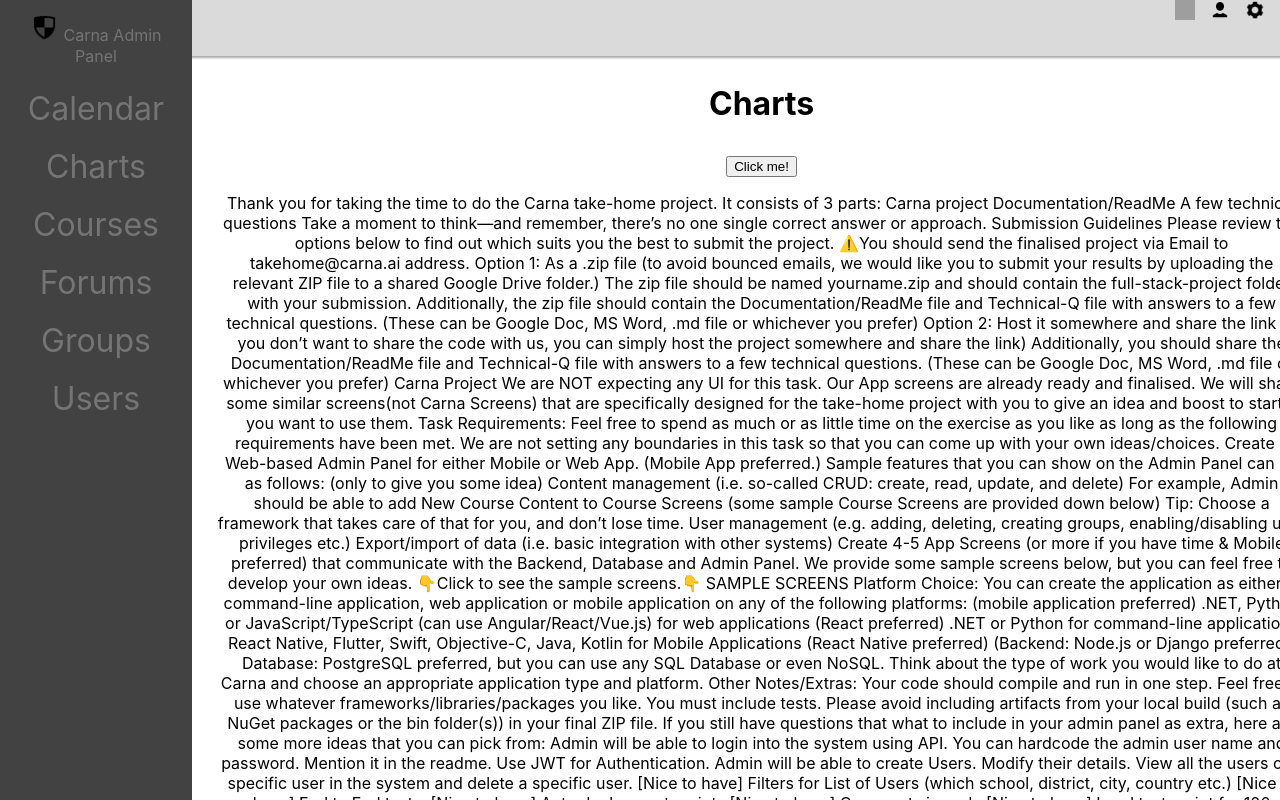
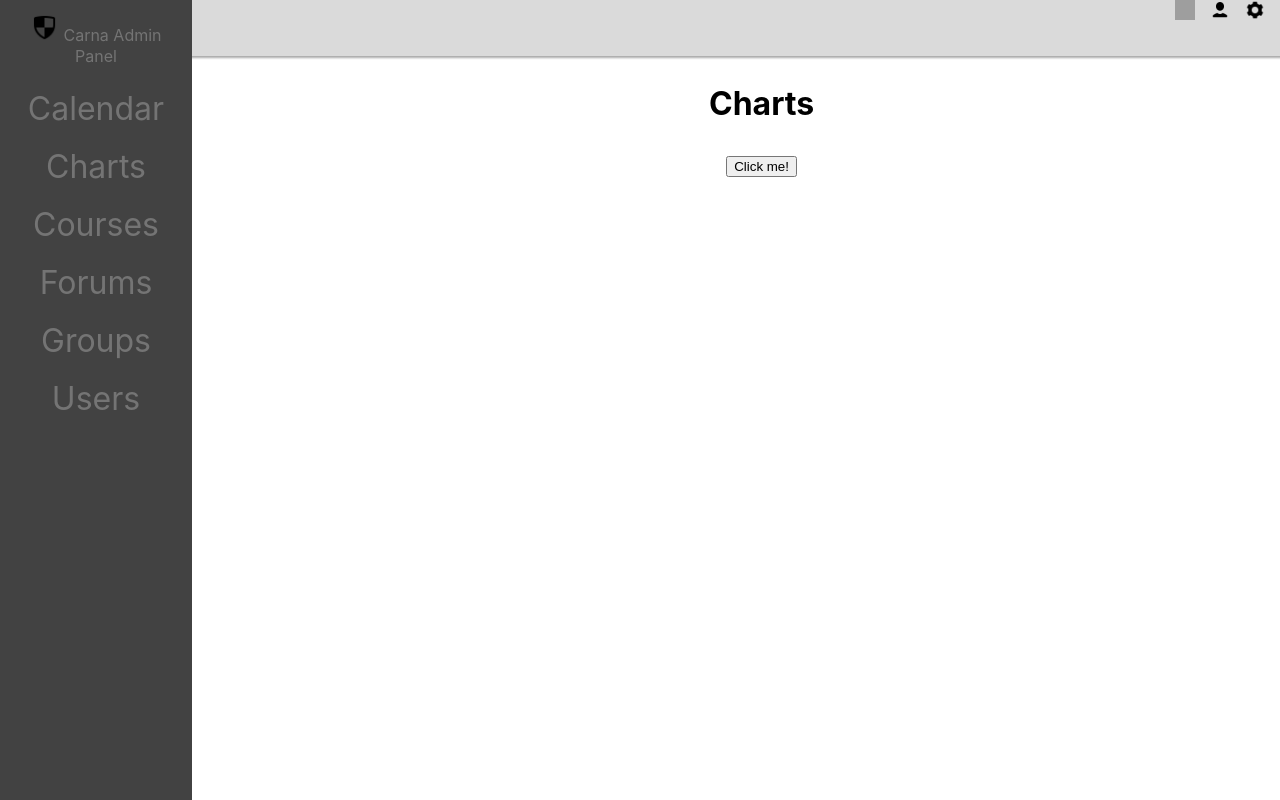
Before and after one commit to jihoshin28/Carna_Takehome_Frontend, a React (Create React App) app: page /#/charts in a window 1280 px wide. Shown: the top 800 px of the page. Built offline with nearby package versions, Linux system fonts and the light colour scheme; grey boxes are pictures that could not be loaded; the HTML template or start-up script is replaced by a standard one.

Commit message:
cimported google charts graphs

```diff
--- a/package.json
+++ b/package.json
@@ -11,6 +11,7 @@
     "history": "^5.0.0",
     "react": "^17.0.2",
     "react-dom": "^17.0.2",
+    "react-google-charts": "^3.0.15",
     "react-redux": "^7.2.4",
     "react-router-dom": "^5.2.0",
     "react-scripts": "4.0.3",
--- /dev/null
+++ b/src/graphs/BarGraph.js
@@ -0,0 +1,36 @@
+import React from 'react'
+import Chart from 'react-google-charts'
+
+class BarGraph extends React.Component{
+    render(){
+        return(
+            <div>
+                <Chart
+                    width={'500px'}
+                    height={'300px'}
+                    chartType="Bar"
+                    loader={<div>Loading Chart</div>}
+                    data={[
+                        ['Year', 'Sales', 'Expenses', 'Profit'],
+                        ['2014', 1000, 400, 200],
+                        ['2015', 1170, 460, 250],
+                        ['2016', 660, 1120, 300],
+                        ['2017', 1030, 540, 350],
+                    ]}
+                    options={{
+                        // Material design options
+                        chart: {
+                        title: 'Company Performance',
+                        subtitle: 'Sales, Expenses, and Profit: 2014-2017',
+                        },
+                    }}
+                    // For tests
+                rootProps={{ 'data-testid': '2' }}
+                />
+            </div>
+        )
+    }
+}
+
+
+export default BarGraph
--- /dev/null
+++ b/src/graphs/LineGraph.js
@@ -0,0 +1,44 @@
+import React from 'react'
+import Chart from 'react-google-charts'
+
+class BarGraph extends React.Component{
+    render(){
+        return(
+            <div>
+                <Chart
+                    width={'600px'}
+                    height={'400px'}
+                    chartType="LineChart"
+                    loader={<div>Loading Chart</div>}
+                    data={[
+                        ['x', 'dogs'],
+                        [0, 0],
+                        [1, 10],
+                        [2, 23],
+                        [3, 17],
+                        [4, 18],
+                        [5, 9],
+                        [6, 11],
+                        [7, 27],
+                        [8, 33],
+                        [9, 40],
+                        [10, 32],
+                        [11, 35],
+                    ]}
+                    options={{
+                        hAxis: {
+                        title: 'Time',
+                        },
+                        vAxis: {
+                        title: 'Popularity',
+                        },
+                    }}
+                    rootProps={{ 'data-testid': '1' }}
+                />
+            </div>
+        )
+    }
+}
+
+
+export default BarGraph
--- /dev/null
+++ b/src/graphs/PieGraph.js
@@ -0,0 +1,32 @@
+import React from 'react'
+import Chart from 'react-google-charts'
+
+class BarGraph extends React.Component{
+    render(){
+        return(
+            <div>
+                <Chart
+                width={'500px'}
+                height={'300px'}
+                chartType="PieChart"
+                loader={<div>Loading Chart</div>}
+                data={[
+                    ['Task', 'Hours per Day'],
+                    ['Work', 11],
+                    ['Eat', 2],
+                    ['Commute', 2],
+                    ['Watch TV', 2],
+                    ['Sleep', 7],
+                ]}
+                options={{
+                    title: 'My Daily Activities',
+                }}
+                rootProps={{ 'data-testid': '1' }}
+                />
+            </div>
+        )
+    }
+}
+
+
+export default BarGraph
--- a/src/screens/ChartsScreen.js
+++ b/src/screens/ChartsScreen.js
@@ -1,4 +1,7 @@
 import React from 'react'
+import BarGraph from '../graphs/BarGraph'
+import PieGraph from '../graphs/PieGraph'
+import LineGraph from '../graphs/LineGraph'
 
 class CalendarScreen extends React.Component {
     render(){
@@ -6,121 +9,12 @@
             <div>
                 <h1 class = "screenHeader">Charts</h1>
                 <button className = "btn btn-primary">Click me!</button>
-                <p>
-                Thank you for taking the time to do the Carna take-home project. It consists of 3 parts:
+                {/* <BarGraph/>
+                <PieGraph/>
+                <LineGraph /> */}
 
-Carna project
-Documentation/ReadMe
-A few technical questions
+            </div>
 
-Take a moment to think—and remember, there’s no one single correct answer or approach.
-
-Submission Guidelines
-
-Please review the options below to find out which suits you the best to submit the project.
-
-⚠️You should send the finalised project via Email to takehome@carna.ai address.
-
-Option 1: As a .zip file (to avoid bounced emails, we would like you to submit your results by uploading the relevant ZIP file to a shared Google Drive folder.)
-
-The zip file should be named yourname.zip and should contain the full-stack-project folder with your submission.
-
-Additionally, the zip file should contain the Documentation/ReadMe file and Technical-Q file with answers to a few technical questions. (These can be Google Doc, MS Word, .md file or whichever you prefer)
-
-Option 2: Host it somewhere and share the link (If you don’t want to share the code with us, you can simply host the project somewhere and share the link)
-
-Additionally, you should share the Documentation/ReadMe file and Technical-Q file with answers to a few technical questions. (These can be Google Doc, MS Word, .md file or whichever you prefer)
-
-
-
-Carna Project
-
-We are NOT expecting any UI for this task. Our App screens are already ready and finalised. We will share some similar screens(not Carna Screens) that are specifically designed for the take-home project with you to give an idea and boost to start if you want to use them.
-
-Task Requirements:
-Feel free to spend as much or as little time on the exercise as you like as long as the following requirements have been met. We are not setting any boundaries in this task so that you can come up with your own ideas/choices.
-
-Create a Web-based Admin Panel for either Mobile or Web App. (Mobile App preferred.)
-Sample features that you can show on the Admin Panel can be as follows: (only to give you some idea)
-Content management (i.e. so-called CRUD: create, read, update, and delete)
-For example, Admin should be able to add New Course Content to Course Screens (some sample Course Screens are provided down below)
-Tip: Choose a framework that takes care of that for you, and don’t lose time.
-User management (e.g. adding, deleting, creating groups, enabling/disabling user privileges etc.)
-Export/import of data (i.e. basic integration with other systems)
-
-
-Create 4-5 App Screens (or more if you have time & Mobile preferred) that communicate with the Backend, Database and Admin Panel.
-We provide some sample screens below, but you can feel free to develop your own ideas.
-
-	👇Click to see the sample screens.👇
-SAMPLE SCREENS
-Platform Choice:
-You can create the application as either a command-line application, web application or mobile application on any of the following platforms: (mobile application preferred)
-
-.NET, Python or JavaScript/TypeScript (can use Angular/React/Vue.js) for web applications (React preferred)
-.NET or Python for command-line applications
-React Native, Flutter, Swift, Objective-C, Java, Kotlin for Mobile Applications (React Native preferred)
-
-(Backend: Node.js or Django preferred.)
-Database: PostgreSQL preferred, but you can use any SQL Database or even NoSQL.
-
-Think about the type of work you would like to do at Carna and choose an appropriate application type and platform.
-
-Other Notes/Extras:
-Your code should compile and run in one step.
-Feel free to use whatever frameworks/libraries/packages you like.
-You must include tests.
-Please avoid including artifacts from your local build (such as NuGet packages or the bin folder(s)) in your final ZIP file.
-If you still have questions that what to include in your admin panel as extra, here are some more ideas that you can pick from:
-Admin will be able to login into the system using API. You can hardcode the admin user name and password. Mention it in the readme. Use JWT for Authentication.
-Admin will be able to create Users. Modify their details. View all the users or a specific user in the system and delete a specific user.
-[Nice to have] Filters for List of Users (which school, district, city, country etc.)
-[Nice to have] End to End tests.
-[Nice to have] Auto deployment scripts
-[Nice to have] Comments in code
-[Nice to have] Load test script for 100 concurrent requests.
-💡Tips for Documentation/ReadMe
-
-Documenting the code is a MUST in any software development process. Here are some tips for you:
-
-Notes on starting the app or setting it up, for the reviewer.
-Summary of what was built and what was (deliberately) not. It saves a lot of nitpicking when, e.g. the reviewer knows that of the bonus tasks, pagination was implemented, but lazy loading was not. And it helps call attention to all the extra work you've done. Did you put in additional creativity to handle one of the edge cases? Write it down; else, the reviewer might completely skip it.
-Context on decisions and framework choices. It is good to give context if you've tried out a new framework or why you've chosen a specific architecture pattern. This is especially true for more experienced candidates. Don't underestimate the impact: reviewers will take the context into account. They are less likely to be super strict if they understand you experimented with something new.
-Areas for improvements. You probably ran out of time and could have done a lot more. So list these things! It goes a long way when reviewers see that you knew what else was missing. It's also good to mention what the things are that you would have worked on if this was a project that went into production.
-
-
-
-
-
-
-
-
-
-
-
-
-
-
-Technical Questions:
-If you already answered these questions before in your Documentation, in that case, you can just copy and paste the part from your documentation to the related question.
-
-What libraries did you add to the frontend? What are they used for?
-What's the command to start the application locally?
-How long did you spend on the coding project? What would you add to your solution if you had more time? If you didn't spend much time on the coding project, then use this as an opportunity to explain what you would add.
-What was the most useful feature that was added to the latest version of your chosen language? Please include a snippet of code that shows how you've used it.
-How would you track down a performance issue in production? Have you ever had to do this?
-
-
-Thanks for your time. We look forward to hearing from you!
-
-
-Note: “The exercise is graded against a rigorous set of over 20 predetermined criteria. We’re looking for code that is clean, readable, performant, and maintainable. We put significant effort into developing these criteria to ensure that, regardless of who grades the exercise, the score is an accurate reflection of the quality of the work.”
-
-
-
-
-                </p>
-            </div>
         )
     }
 }
```
Also changed, not shown: 2 other files (tests, documents, lock files or other folders).
